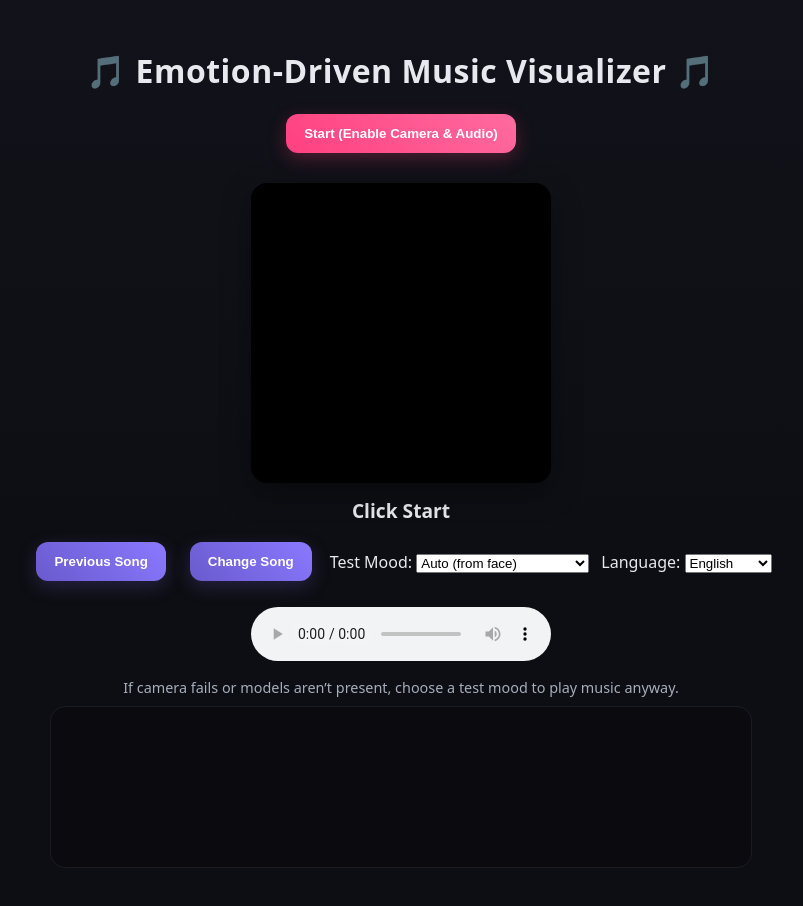
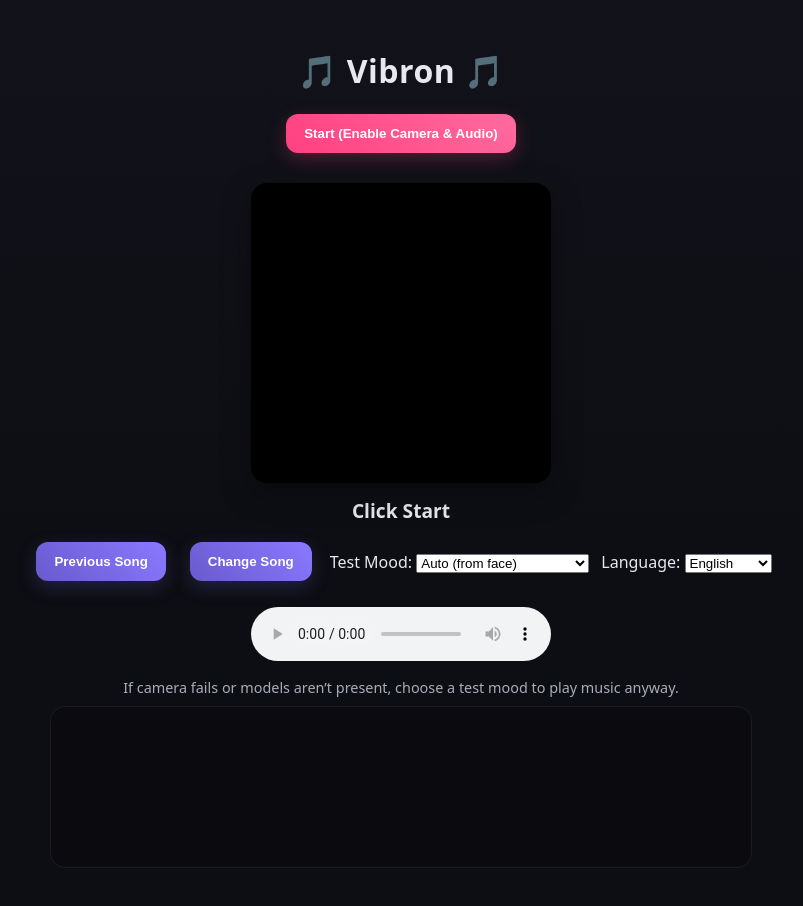
Before and after one commit to vardhanngg/vibeon, a website: page public/index.html in a window 1280 px wide. Shown: the whole page, without its empty margins (239-1042 px from the left). Drawn offline with Linux system fonts and the light colour scheme.

Commit message:
Update index.html

```diff
--- a/public/index.html
+++ b/public/index.html
@@ -1,7 +1,8 @@
 <!DOCTYPE html>
 <html lang="en">
 <head>
-  <link rel="icon" type="image/png" href="v.png" />
+  <!--<link rel="icon" type="image/png" href="v.png" /> -->
+  <link rel="icon" type="image/x-icon" href="v.ico" />
   <meta charset="UTF-8" />
   <meta name="viewport" content="width=device-width, initial-scale=1" />
   <title>🎵 Emotion-Driven Music Visualizer 🎵</title>
@@ -9,7 +10,7 @@
 </head>
 <body>
   <div class="container">
-    <h1>🎵 Emotion-Driven Music Visualizer 🎵</h1>
+    <h1>🎵 Vibron 🎵</h1>
     <button class="primary" id="startBtn">Start (Enable Camera & Audio)</button>
 
     <div class="stage">
```
